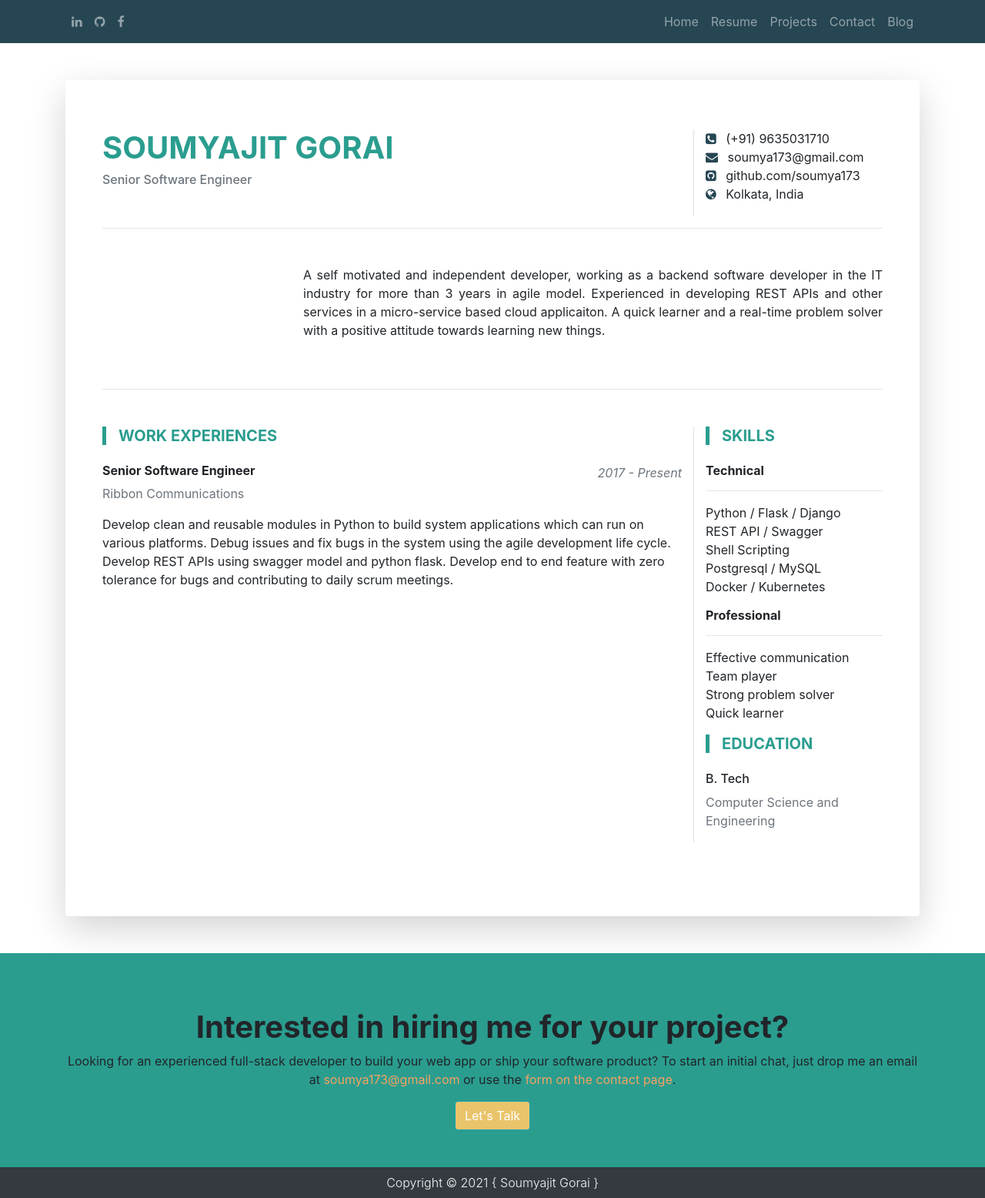
After one commit to soumya173/django-portfolio, a Django app: page /resume in a window 1280 px wide. The commit adds this page. Shown: the whole page at 77% size. Run offline with Django 3.2, Linux system fonts and the light colour scheme; some libraries are stand-ins or nearby versions.

Commit message:
Add resume page
- Custom style for css
- Resume page

```diff
--- /dev/null
+++ b/projectportfolio/appportfolio/static/css/style.css
@@ -0,0 +1,36 @@
+.bg-charcoal {
+  background-color: #264653 !important;
+}
+.bg-persian-green {
+  background-color: #2A9D8F !important;
+}
+.bg-crayola {
+  background-color: #E9C46A !important;
+}
+.bg-sandy-brown {
+  background-color: #F4A261 !important;
+}
+.bg-sienna {
+  background-color: #E76F51 !important;
+}
+.text-charcoal {
+  color: #264653 !important;
+}
+.text-persian-green {
+  color: #2A9D8F !important;
+}
+.text-crayola {
+  color: #E9C46A !important;
+}
+.text-sandy-brown {
+  color: #F4A261 !important;
+}
+.text-sienna {
+  color: #E76F51 !important;
+}
+.shadow-lg {
+  box-shadow: 0 1rem 3rem rgba(0,0,0,0.175) !important;
+}
+.topic-border-left {
+  border-left: 5px solid;
+}
--- a/projectportfolio/appportfolio/templates/base.html
+++ b/projectportfolio/appportfolio/templates/base.html
@@ -1,3 +1,4 @@
+{% load static %}
 <!doctype html>
 <html lang="en">
   <head>
@@ -7,22 +8,12 @@
     <!-- Bootstrap CSS -->
     <link rel="stylesheet" href="https://maxcdn.bootstrapcdn.com/bootstrap/4.0.0/css/bootstrap.min.css" integrity="sha384-Gn5384xqQ1aoWXA+058RXPxPg6fy4IWvTNh0E263XmFcJlSAwiGgFAW/dAiS6JXm" crossorigin="anonymous">
     <link rel="stylesheet" href="https://cdnjs.cloudflare.com/ajax/libs/font-awesome/4.7.0/css/font-awesome.min.css">
+    <link rel="stylesheet" href="{% static 'css/style.css' %}">
     <title>{% block title %}Soumyajit Gorai{% endblock %}</title>
-    <style media="screen">
-    .carousel-item {
-      height: 65vh;
-      min-height: 350px;
-      background: no-repeat center center scroll;
-      -webkit-background-size: cover;
-      -moz-background-size: cover;
-      -o-background-size: cover;
-      background-size: cover;
-      }
-    </style>
   </head>
   <body>
     <!-- Navigation -->
-    <nav class="navbar navbar-expand-lg navbar-dark bg-dark">
+    <nav class="navbar navbar-expand-lg navbar-dark bg-dark bg-charcoal">
       <div class="container">
         <button class="navbar-toggler" type="button" data-toggle="collapse" data-target="#navbarResponsive" aria-controls="navbarResponsive" aria-expanded="false" aria-label="Toggle navigation">
           <span class="navbar-toggler-icon"></span>
@@ -41,7 +32,10 @@
           </ul>
           <ul class="navbar-nav ml-auto">
             <li class="nav-item">
-              <a class="nav-link" href="#">Resume</a>
+              <a class="nav-link" href="{% url 'home' %}">Home</a>
+            </li>
+            <li class="nav-item">
+              <a class="nav-link" href="{% url 'resume' %}">Resume</a>
             </li>
             <li class="nav-item">
               <a class="nav-link" href="#">Projects</a>
@@ -57,7 +51,15 @@
       </div>
     </nav>
     {% block content %}{% endblock %}
-    <footer class="text-center py-2 text-muted text-light bg-dark">Copyright © 2021 { Soumyajit Gorai }</footer>
+    <section class="py-5 bg-persian-green">
+      <div class="container text-center">
+        <img class="rounded-circle" src="https://via.placeholder.com/120" alt="">
+        <h1 class="font-weight-bold">Interested in hiring me for your project?</h1>
+        <p>Looking for an experienced full-stack developer to build your web app or ship your software product? To start an initial chat, just drop me an email at <a class="text-sandy-brown" href="#">soumya173@gmail.com</a> or use the <a class="text-sandy-brown" href="#">form on the contact page</a>.</p>
+        <a class="btn btn-info bg-crayola" href="#">Let's Talk</a>
+      </div>
+    </section>
+    <footer class="text-center py-2 font-weight-light text-light bg-dark">Copyright © 2021 { Soumyajit Gorai }</footer>
     <!-- Optional JavaScript -->
     <!-- jQuery first, then Popper.js, then Bootstrap JS -->
     <script src="https://code.jquery.com/jquery-3.2.1.slim.min.js" integrity="sha384-KJ3o2DKtIkvYIK3UENzmM7KCkRr/rE9/Qpg6aAZGJwFDMVNA/GpGFF93hXpG5KkN" crossorigin="anonymous"></script>
--- /dev/null
+++ b/projectportfolio/appportfolio/templates/resume.html
@@ -0,0 +1,75 @@
+{% extends 'base.html' %}
+{% block content %}
+<section>
+  <div class="container">
+    <div class="shadow-lg p-5 my-5 bg-white rounded">
+      <!-- name header -->
+      <div class="row mt-3">
+        <div class="col-md-6 col-lg-8 col-xl-9">
+          <h1 class="text-uppercase text-persian-green font-weight-bold">Soumyajit Gorai</h1>
+          <h6 class="text-muted">Senior Software Engineer</h6>
+        </div>
+        <div class="col-md-6 col-lg-4 col-xl-3 border-left">
+          <ul class="list-unstyled">
+            <li><i class="fa fa-phone-square mr-2 text-charcoal" aria-hidden="true"></i> (+91) 9635031710</li>
+            <li><i class="fa fa-envelope mr-2 text-charcoal" aria-hidden="true"></i> soumya173@gmail.com</li>
+            <li><i class="fa fa-github-square mr-2 text-charcoal" aria-hidden="true"></i> github.com/soumya173</li>
+            <li><i class="fa fa-globe mr-2 text-charcoal" aria-hidden="true"></i> Kolkata, India</li>
+          </ul>
+        </div>
+      </div>
+      <hr>
+      <div class="row my-5">
+        <div class="col-md-6 col-lg-4 col-xl-3 text-center">
+          <img class="rounded-circle" src="https://via.placeholder.com/120" alt="">
+        </div>
+        <div class="col-md-6 col-lg-8 col-xl-9 text-justify">
+          <p>A self motivated and independent developer, working as a backend software developer in the IT industry for more than 3 years in agile model. Experienced in developing REST APIs and other services in a micro-service based cloud applicaiton. A quick learner and a real-time problem solver with a positive attitude towards learning new things.</p>
+        </div>
+      </div>
+      <hr>
+      <div class="row my-5">
+        <div class="col-md-6 col-lg-8 col-xl-9">
+          <h5 class="text-uppercase text-persian-green font-weight-bold pl-3 mb-4 topic-border-left">Work Experiences</h5>
+          <!-- Senior Software Engineer -->
+          <div class="row">
+            <div class="col-12 col-md-6 col-lg-8 mb-2 mb-md-0">
+              <h6 class="font-weight-bold">Senior Software Engineer</h6>
+              <p class="text-muted">Ribbon Communications</p>
+            </div>
+            <div class="col-12 col-md-6 col-lg-4 font-italic text-muted text-left text-md-right">
+              <p>2017 - Present</p>
+            </div>
+          </div>
+          <div class="row">
+            <div class="col-sm-12">
+              <p>Develop clean and reusable modules in Python to build system applications which can run on various platforms. Debug issues and fix bugs in the system using the agile development life cycle. Develop REST APIs using swagger model and python flask. Develop end to end feature with zero tolerance for bugs and contributing to daily scrum meetings.</p>
+            </div>
+          </div>
+        </div>
+        <div class="col-md-6 col-lg-4 col-xl-3 border-left">
+          <h5 class="text-uppercase text-persian-green font-weight-bold pl-3 mb-4 topic-border-left">Skills</h5>
+          <ul class="list-unstyled">
+            <h6 class="font-weight-bold">Technical</h6><hr>
+            <li>Python / Flask / Django</li>
+            <li>REST API / Swagger</li>
+            <li>Shell Scripting</li>
+            <li>Postgresql / MySQL</li>
+            <li>Docker / Kubernetes</li>
+          </ul>
+          <h6 class="font-weight-bold">Professional</h6><hr>
+          <ul class="list-unstyled">
+            <li>Effective communication</li>
+            <li>Team player</li>
+            <li>Strong problem solver</li>
+            <li>Quick learner</li>
+          </ul>
+          <h5 class="text-uppercase text-persian-green font-weight-bold pl-3 mb-4 topic-border-left">Education</h5>
+          <h6 class="">B. Tech</h6>
+          <p class="text-muted">Computer Science and Engineering</p>
+        </div>
+      </div>
+    </div>
+  </div>
+</section>
+{% endblock %}
--- a/projectportfolio/appportfolio/urls.py
+++ b/projectportfolio/appportfolio/urls.py
@@ -17,5 +17,6 @@ from django.urls import path
 from . import views
 
 urlpatterns = [
-path('', views.home, name='home')
+    path('', views.home, name='home'),
+    path('resume', views.resume, name='resume'),
 ]
--- a/projectportfolio/appportfolio/views.py
+++ b/projectportfolio/appportfolio/views.py
@@ -4,3 +4,6 @@ from django.shortcuts import render
 def home(request):
     context = {}
     return render(request, 'index.html', context)
+def resume(request):
+    context = {}
+    return render(request, 'resume.html', context)
--- a/projectportfolio/projectportfolio/settings.py
+++ b/projectportfolio/projectportfolio/settings.py
@@ -11,6 +11,7 @@ https://docs.djangoproject.com/en/3.1/ref/settings/
 """
 
 from pathlib import Path
+import os
 
 # Build paths inside the project like this: BASE_DIR / 'subdir'.
 BASE_DIR = Path(__file__).resolve().parent.parent
@@ -119,3 +120,4 @@ USE_TZ = True
 # https://docs.djangoproject.com/en/3.1/howto/static-files/
 
 STATIC_URL = '/static/'
+# STATIC_URL = os.path.join(BASE_DIR, 'static/')
```
Also changed, not shown: projectportfolio/appportfolio/templates/index.html (+16 -21 lines).
